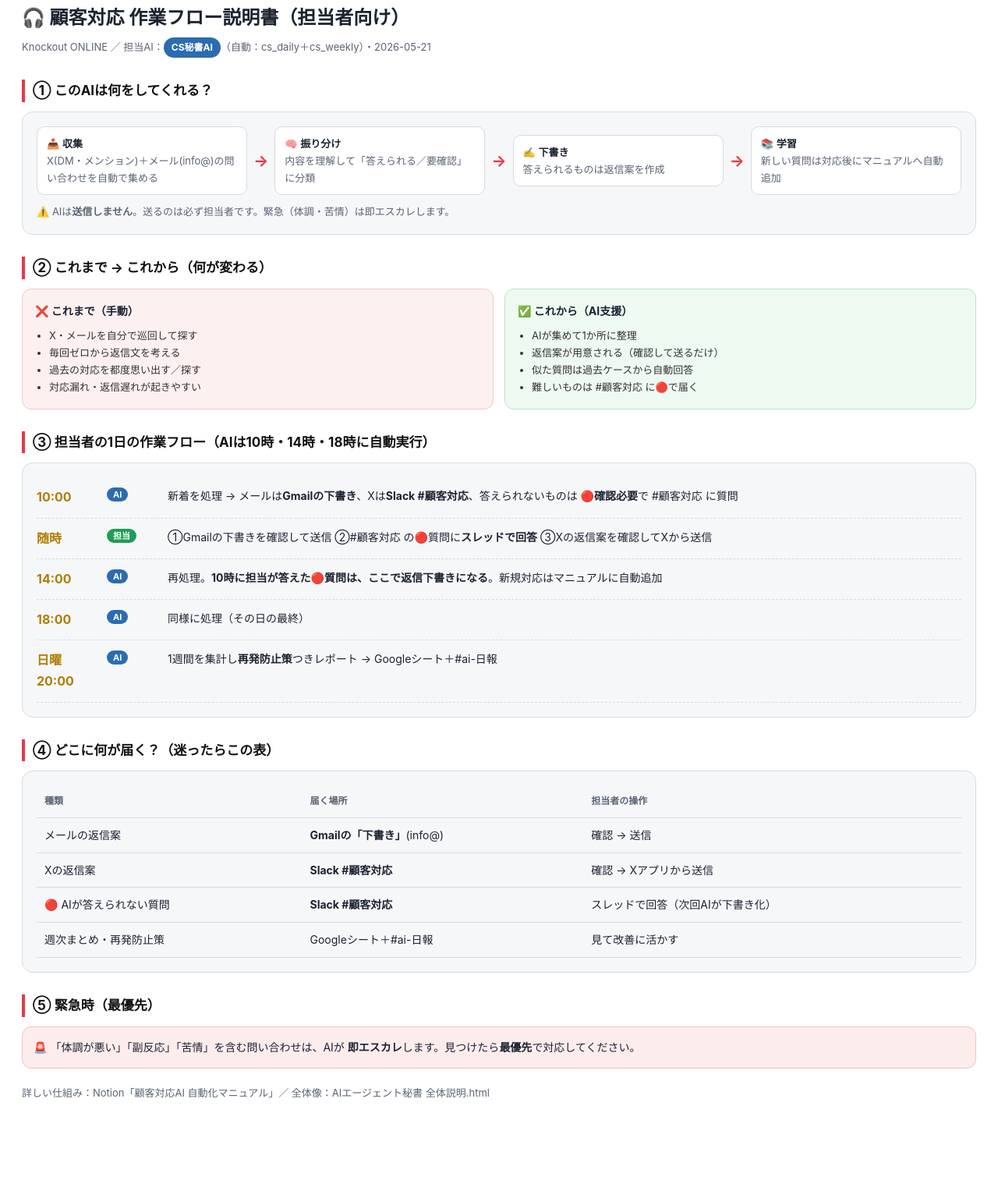
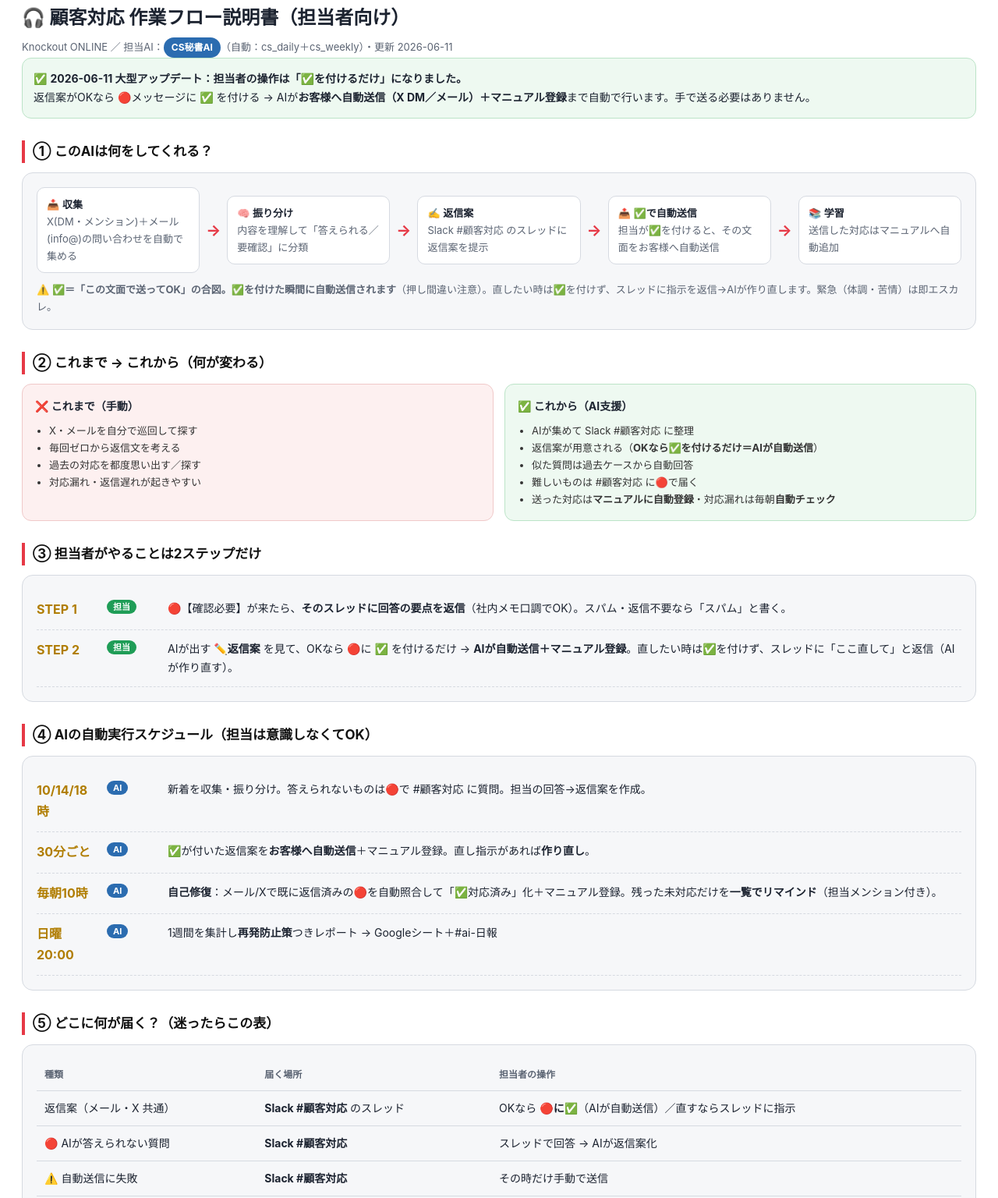
Before and after one commit to circlecorporation01-art/ko-ai-dashboard, a plain HTML site: page 顧客対応_作業フロー説明書.html in a window 1280 px wide. Shown: the part 25-1561 px from the top of the page at 78% size. Before the commit the page ends 1465 px from the top, so only its background shows below. Drawn offline with Linux system fonts and the light colour scheme.

Commit message:
顧客対応: ✅で自動送信＋マニュアル＋自己修復リマインドに更新
Co-Authored-By: Claude Opus 4.8 (1M context) <noreply@anthropic.com>

```diff
--- a/顧客対応_作業フロー説明書.html
+++ b/顧客対応_作業フロー説明書.html
@@ -36,8 +36,13 @@
 <body>
 <header>
   <h1>🎧 顧客対応 作業フロー説明書（担当者向け）</h1>
-  <div class="sub">Knockout ONLINE ／ 担当AI：<span class="tag">CS秘書AI</span>（自動：cs_daily＋cs_weekly）・2026-05-21</div>
+  <div class="sub">Knockout ONLINE ／ 担当AI：<span class="tag">CS秘書AI</span>（自動：cs_daily＋cs_weekly）・更新 2026-06-11</div>
 </header>
+
+<div class="crit" style="background:#eef9f1;border-color:#bce4c8;margin-bottom:14px">
+  ✅ <b>2026-06-11 大型アップデート：担当者の操作は「✅を付けるだけ」になりました。</b><br>
+  返信案がOKなら 🔴メッセージに <b>✅</b> を付ける → AIが<b>お客様へ自動送信（X DM／メール）＋マニュアル登録</b>まで自動で行います。手で送る必要はありません。
+</div>
 
 <h2>① このAIは何をしてくれる？</h2>
 <div class="card">
@@ -46,11 +51,13 @@
     <div class="arrow">→</div>
     <div class="step">🧠 <b>振り分け</b><br><span class="sub">内容を理解して「答えられる／要確認」に分類</span></div>
     <div class="arrow">→</div>
-    <div class="step">✍️ <b>下書き</b><br><span class="sub">答えられるものは返信案を作成</span></div>
+    <div class="step">✍️ <b>返信案</b><br><span class="sub">Slack #顧客対応 のスレッドに返信案を提示</span></div>
     <div class="arrow">→</div>
-    <div class="step">📚 <b>学習</b><br><span class="sub">新しい質問は対応後にマニュアルへ自動追加</span></div>
+    <div class="step">📤 <b>✅で自動送信</b><br><span class="sub">担当が✅を付けると、その文面をお客様へ自動送信</span></div>
+    <div class="arrow">→</div>
+    <div class="step">📚 <b>学習</b><br><span class="sub">送信した対応はマニュアルへ自動追加</span></div>
   </div>
-  <p class="sub" style="margin-top:10px">⚠️ AIは<b>送信しません</b>。送るのは必ず担当者です。緊急（体調・苦情）は即エスカレします。</p>
+  <p class="sub" style="margin-top:10px">⚠️ <b>✅＝「この文面で送ってOK」の合図。✅を付けた瞬間に自動送信されます</b>（押し間違い注意）。直したい時は✅を付けず、スレッドに指示を返信→AIが作り直します。緊急（体調・苦情）は即エスカレ。</p>
 </div>
 
 <h2>② これまで → これから（何が変わる）</h2>
@@ -62,32 +69,38 @@
     <li>対応漏れ・返信遅れが起きやすい</li>
   </ul></div>
   <div class="after"><h3>✅ これから（AI支援）</h3><ul>
-    <li>AIが集めて1か所に整理</li>
-    <li>返信案が用意される（確認して送るだけ）</li>
+    <li>AIが集めて Slack #顧客対応 に整理</li>
+    <li>返信案が用意される（<b>OKなら✅を付けるだけ＝AIが自動送信</b>）</li>
     <li>似た質問は過去ケースから自動回答</li>
     <li>難しいものは #顧客対応 に🔴で届く</li>
+    <li>送った対応は<b>マニュアルに自動登録</b>・対応漏れは毎朝<b>自動チェック</b></li>
   </ul></div>
 </div>
 
-<h2>③ 担当者の1日の作業フロー（AIは10時・14時・18時に自動実行）</h2>
+<h2>③ 担当者がやることは2ステップだけ</h2>
 <div class="card"><div class="tl">
-  <div class="row"><div class="t">10:00</div><div class="who"><span class="badge b-ai">AI</span></div><div class="d">新着を処理 → メールは<b>Gmailの下書き</b>、Xは<b>Slack #顧客対応</b>、答えられないものは <b>🔴確認必要</b>で #顧客対応 に質問</div></div>
-  <div class="row"><div class="t">随時</div><div class="who"><span class="badge b-you">担当</span></div><div class="d">①Gmailの下書きを確認して送信 ②#顧客対応 の🔴質問に<b>スレッドで回答</b> ③Xの返信案を確認してXから送信</div></div>
-  <div class="row"><div class="t">14:00</div><div class="who"><span class="badge b-ai">AI</span></div><div class="d">再処理。<b>10時に担当が答えた🔴質問は、ここで返信下書きになる</b>。新規対応はマニュアルに自動追加</div></div>
-  <div class="row"><div class="t">18:00</div><div class="who"><span class="badge b-ai">AI</span></div><div class="d">同様に処理（その日の最終）</div></div>
+  <div class="row"><div class="t">STEP 1</div><div class="who"><span class="badge b-you">担当</span></div><div class="d">🔴【確認必要】が来たら、<b>そのスレッドに回答の要点を返信</b>（社内メモ口調でOK）。スパム・返信不要なら「スパム」と書く。</div></div>
+  <div class="row"><div class="t">STEP 2</div><div class="who"><span class="badge b-you">担当</span></div><div class="d">AIが出す <b>✏️返信案</b> を見て、OKなら 🔴に <b>✅</b> を付けるだけ → <b>AIが自動送信＋マニュアル登録</b>。直したい時は✅を付けず、スレッドに「ここ直して」と返信（AIが作り直す）。</div></div>
+</div></div>
+
+<h2>④ AIの自動実行スケジュール（担当は意識しなくてOK）</h2>
+<div class="card"><div class="tl">
+  <div class="row"><div class="t">10/14/18時</div><div class="who"><span class="badge b-ai">AI</span></div><div class="d">新着を収集・振り分け。答えられないものは🔴で #顧客対応 に質問。担当の回答→返信案を作成。</div></div>
+  <div class="row"><div class="t">30分ごと</div><div class="who"><span class="badge b-ai">AI</span></div><div class="d">✅が付いた返信案を<b>お客様へ自動送信</b>＋マニュアル登録。直し指示があれば<b>作り直し</b>。</div></div>
+  <div class="row"><div class="t">毎朝10時</div><div class="who"><span class="badge b-ai">AI</span></div><div class="d"><b>自己修復</b>：メール/Xで既に返信済みの🔴を自動照合して「✅対応済み」化＋マニュアル登録。残った未対応だけを<b>一覧でリマインド</b>（担当メンション付き）。</div></div>
   <div class="row"><div class="t">日曜20:00</div><div class="who"><span class="badge b-ai">AI</span></div><div class="d">1週間を集計し<b>再発防止策</b>つきレポート → Googleシート＋#ai-日報</div></div>
 </div></div>
 
-<h2>④ どこに何が届く？（迷ったらこの表）</h2>
+<h2>⑤ どこに何が届く？（迷ったらこの表）</h2>
 <div class="card"><table>
   <tr><th>種類</th><th>届く場所</th><th>担当者の操作</th></tr>
-  <tr><td>メールの返信案</td><td><b>Gmailの「下書き」</b>(info@)</td><td>確認 → 送信</td></tr>
-  <tr><td>Xの返信案</td><td><b>Slack #顧客対応</b></td><td>確認 → Xアプリから送信</td></tr>
-  <tr><td>🔴 AIが答えられない質問</td><td><b>Slack #顧客対応</b></td><td>スレッドで回答（次回AIが下書き化）</td></tr>
+  <tr><td>返信案（メール・X 共通）</td><td><b>Slack #顧客対応</b> のスレッド</td><td>OKなら <b>🔴に✅</b>（AIが自動送信）／直すならスレッドに指示</td></tr>
+  <tr><td>🔴 AIが答えられない質問</td><td><b>Slack #顧客対応</b></td><td>スレッドで回答 → AIが返信案化</td></tr>
+  <tr><td>⚠️ 自動送信に失敗</td><td><b>Slack #顧客対応</b></td><td>その時だけ手動で送信</td></tr>
   <tr><td>週次まとめ・再発防止策</td><td>Googleシート＋#ai-日報</td><td>見て改善に活かす</td></tr>
 </table></div>
 
-<h2>⑤ 緊急時（最優先）</h2>
+<h2>⑥ 緊急時（最優先）</h2>
 <div class="crit">🚨 「体調が悪い」「副反応」「苦情」を含む問い合わせは、AIが <b>即エスカレ</b>します。見つけたら<b>最優先</b>で対応してください。</div>
 
 <p class="sub" style="margin-top:20px">詳しい仕組み：Notion「顧客対応AI 自動化マニュアル」／ 全体像：AIエージェント秘書 全体説明.html</p>
```
Also changed, not shown: 顧客対応AIダッシュボード.html (+9 -7 lines).
